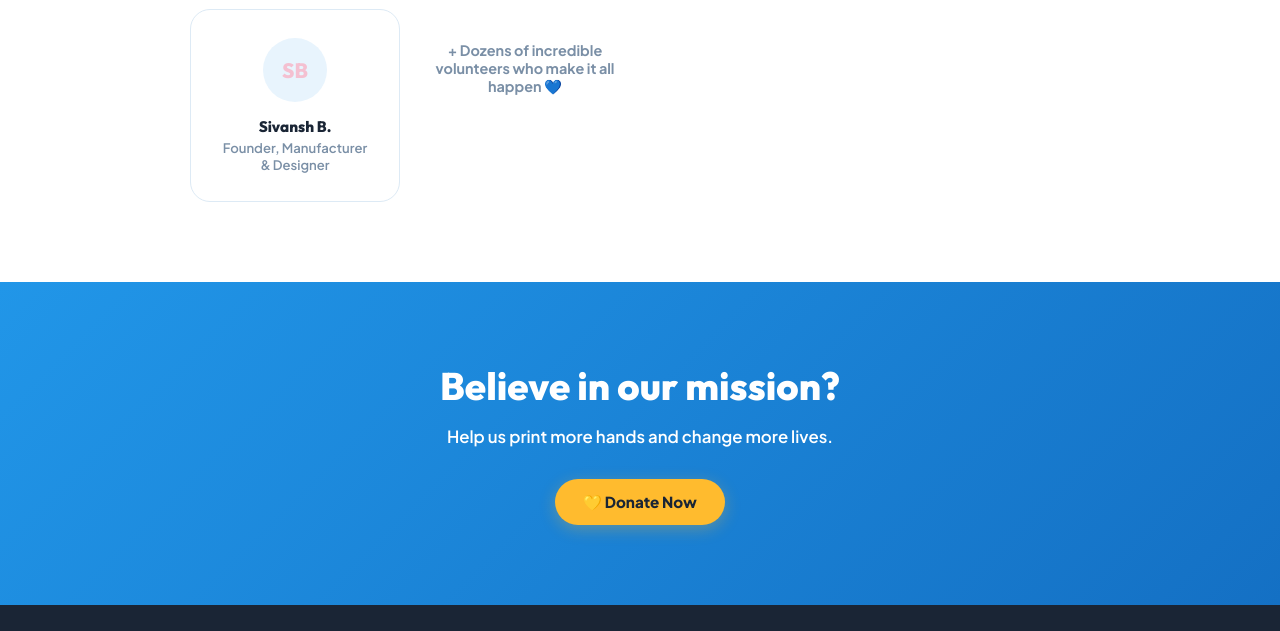
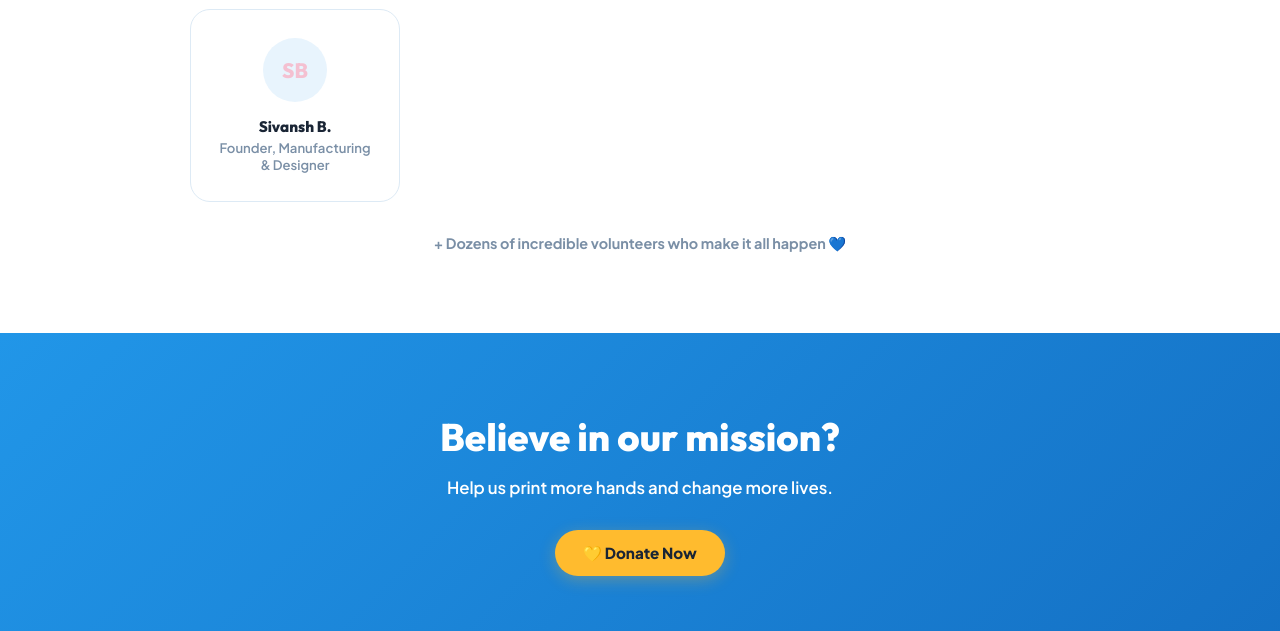
Before and after one commit to Pbhon/hands-across-borders, a website built with Vite: page hands/mission.html in a window 1280 px wide. Shown: the part 2080-2711 px from the top of the page. Built offline with nearby package versions, Linux system fonts and the light colour scheme.

Commit message:
sivansh's team card

```diff
--- a/hands/mission.html
+++ b/hands/mission.html
@@ -81,7 +81,7 @@
                 <div class="team-card"><div class="team-avatar" style="background:#fff8ec;color:#d48a0e">PB</div><h4>Parthiv B.</h4><p>Founder, Operations Director, Diagnostics</p></div>
                 <div class="team-card"><div class="team-avatar" style="background:#e6fcf5;color:#0f6e56">PM</div><h4>Pranav M.</h4><p>Founder, Outreach & Social Media</p></div>
                 <div class="team-card"><div class="team-avatar" style="background:#fef0ec;color:#993c1d">VP</div><h4>Vincent P.</h4><p>Founder, Lead Manufacturer & Designer</p></div>
-                <div class="team-card"><div class="team-avatar" style="background:#e8f4fd;color:#f4c0d1">SB</div><h4>Sivansh B.</h4><p>Founder, Manufacturer & Designer</p>
+                <div class="team-card"><div class="team-avatar" style="background:#e8f4fd;color:#f4c0d1">SB</div><h4>Sivansh B.</h4><p>Founder, Manufacturing & Designer</p></div>
             </div>
             <p style="margin-top:2rem;text-align:center;color:var(--muted);font-weight:700;font-size:0.9rem">+ Dozens of incredible volunteers who make it all happen 💙</p>
         </div>
```
